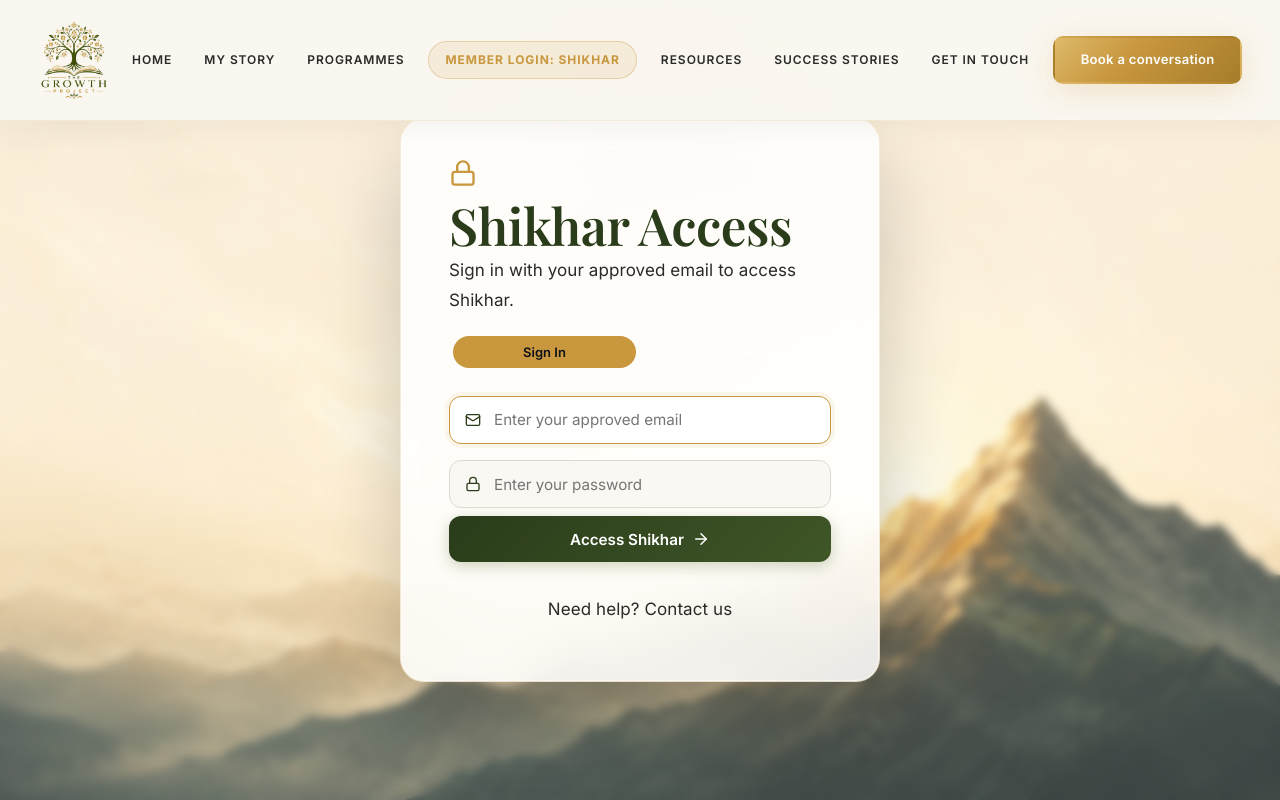
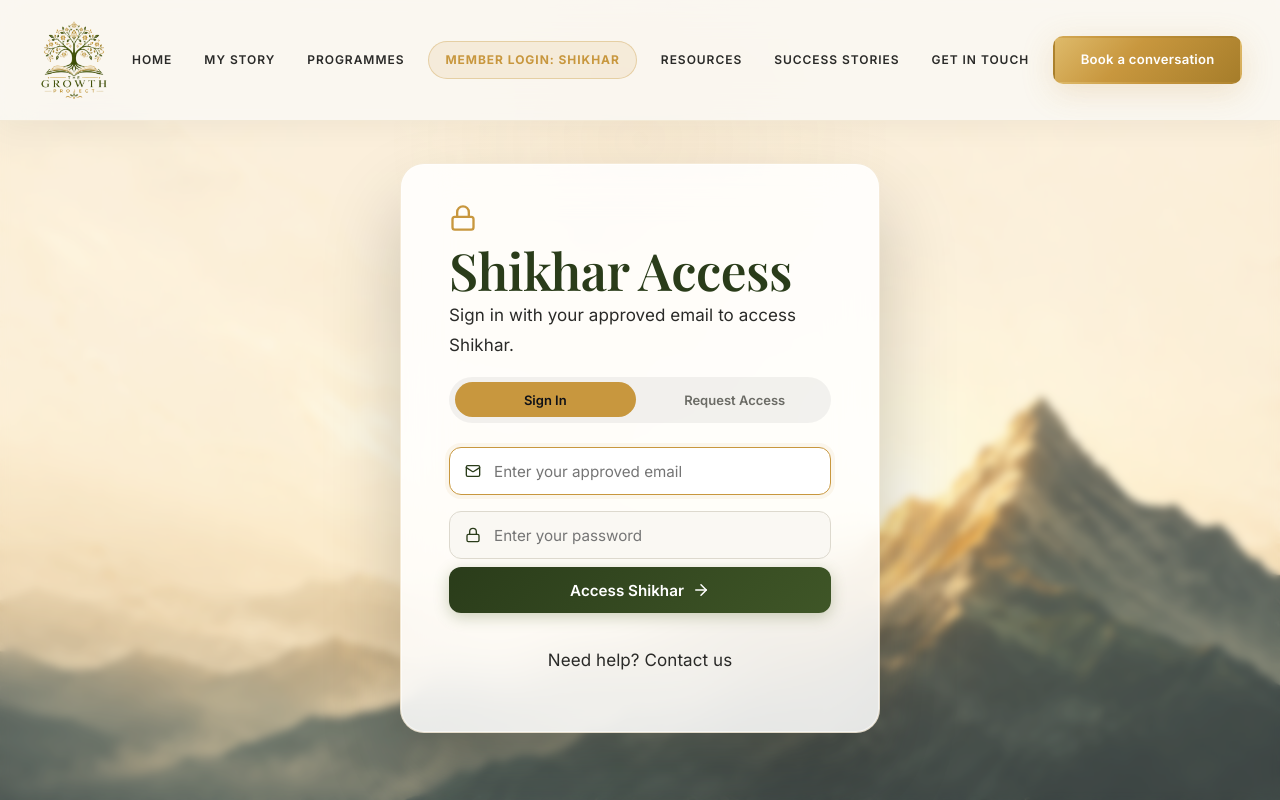
Before and after one commit to abhi2715/TGP, a React (Vite) app: page /login in a window 1280 px wide. Shown: the top 800 px of the page. Built offline with nearby package versions, Linux system fonts and the light colour scheme; a web font is replaced by a local one.

Commit message:
Fix login toggle visibility and page padding

```diff
--- a/src/pages/Login.css
+++ b/src/pages/Login.css
@@ -8,7 +8,7 @@
   justify-content: center;
   position: relative;
   overflow: hidden;
-  padding: 2rem;
+  padding: 8rem 2rem 2rem;
 }
 
 .login-bg {
--- a/src/pages/Login.tsx
+++ b/src/pages/Login.tsx
@@ -75,14 +75,14 @@ const Login = () => {
           </div>
 
           {/* Mode Toggle */}
-          <div style={{ display: 'flex', gap: '0.5rem', marginBottom: '1.5rem', background: 'rgba(255,255,255,0.06)', borderRadius: '100px', padding: '0.25rem' }}>
+          <div style={{ display: 'flex', gap: '0.5rem', marginBottom: '1.5rem', background: 'rgba(0,0,0,0.05)', borderRadius: '100px', padding: '0.35rem' }}>
             <button
               type="button"
               onClick={() => { setMode('login'); setError(''); setSuccess(''); }}
               style={{
-                flex: 1, padding: '0.5rem', borderRadius: '100px', border: 'none',
+                flex: 1, padding: '0.6rem', borderRadius: '100px', border: 'none',
                 background: mode === 'login' ? 'var(--color-secondary)' : 'transparent',
-                color: mode === 'login' ? '#0F1117' : 'rgba(255,255,255,0.6)',
+                color: mode === 'login' ? '#0F1117' : 'var(--color-text-muted)',
                 fontWeight: 600, fontSize: '0.8125rem', cursor: 'pointer',
                 fontFamily: 'Inter, sans-serif', transition: 'all 0.2s ease',
               }}
@@ -93,9 +93,9 @@ const Login = () => {
               type="button"
               onClick={() => { setMode('request'); setError(''); setSuccess(''); }}
               style={{
-                flex: 1, padding: '0.5rem', borderRadius: '100px', border: 'none',
+                flex: 1, padding: '0.6rem', borderRadius: '100px', border: 'none',
                 background: mode === 'request' ? 'var(--color-secondary)' : 'transparent',
-                color: mode === 'request' ? '#0F1117' : 'rgba(255,255,255,0.6)',
+                color: mode === 'request' ? '#0F1117' : 'var(--color-text-muted)',
                 fontWeight: 600, fontSize: '0.8125rem', cursor: 'pointer',
                 fontFamily: 'Inter, sans-serif', transition: 'all 0.2s ease',
               }}
```
